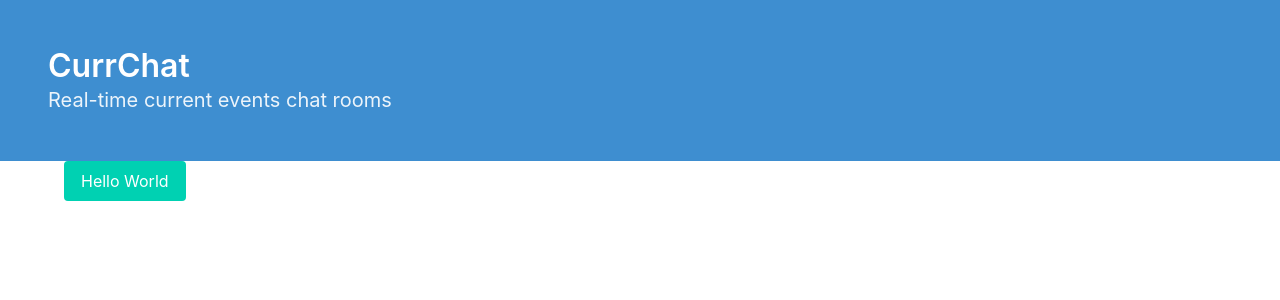
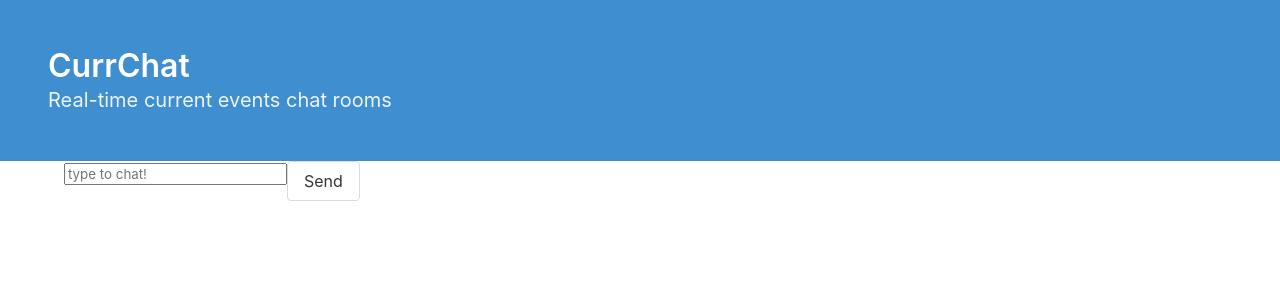
Before and after one commit to dchen327/curr-chat, a React (Create React App) app: page / in a window 1280 px wide. Shown: the top 300 px of the page. Built offline with nearby package versions, Linux system fonts and the light colour scheme.

Commit message:
init chatroom comp

```diff
--- a/src/App.tsx
+++ b/src/App.tsx
@@ -1,5 +1,6 @@
 import React from "react";
 import "bulma/css/bulma.min.css";
+import ChatRoom from "./ChatRoom";
 
 function App() {
   return (
@@ -12,7 +13,7 @@ function App() {
       </section>
 
       <div className="container">
-        <button className="button is-primary">Hello World</button>
+        <ChatRoom />
       </div>
     </>
   );
--- /dev/null
+++ b/src/ChatRoom.tsx
@@ -0,0 +1,22 @@
+import { useState } from "react";
+
+function ChatRoom() {
+  const [formValue, setFormValue] = useState("");
+
+  return (
+    <>
+      <form onSubmit={() => console.log("submitted")}>
+        <input
+          value={formValue}
+          onChange={(e) => setFormValue(e.target.value)}
+          placeholder="type to chat!"
+        />
+        <button type="submit" className="button">
+          Send
+        </button>
+      </form>
+    </>
+  );
+}
+
+export default ChatRoom;
```
